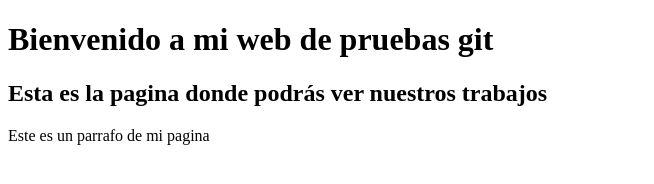
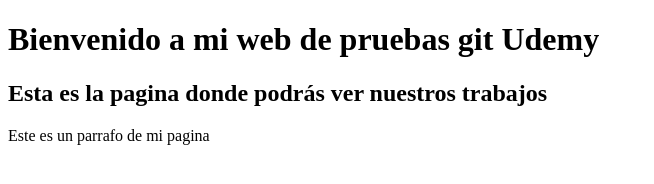
Before and after one commit to popululu/web-git, a plain HTML site: page index.html in a window 1280 px wide. Shown: the whole page, without its empty margins (0-654 px from the left). Drawn offline with Linux system fonts and the light colour scheme.

Commit message:
Cambia el nombre al proyecto

```diff
--- a/index.html
+++ b/index.html
@@ -2,10 +2,10 @@
 <html lang="en">
 <head>
 	<meta charset="utf-8">
-	<title>git pruebas</title>
+	<title>git pruebas Udemy</title>
 </head>
 <body>
-	<h1>Bienvenido a mi web de pruebas git</h1>
+	<h1>Bienvenido a mi web de pruebas git Udemy</h1>
 	<h2>Esta es la pagina donde podrás ver nuestros trabajos</h2>
 	<p>Este es un parrafo de mi pagina</p>
 </body>
```
